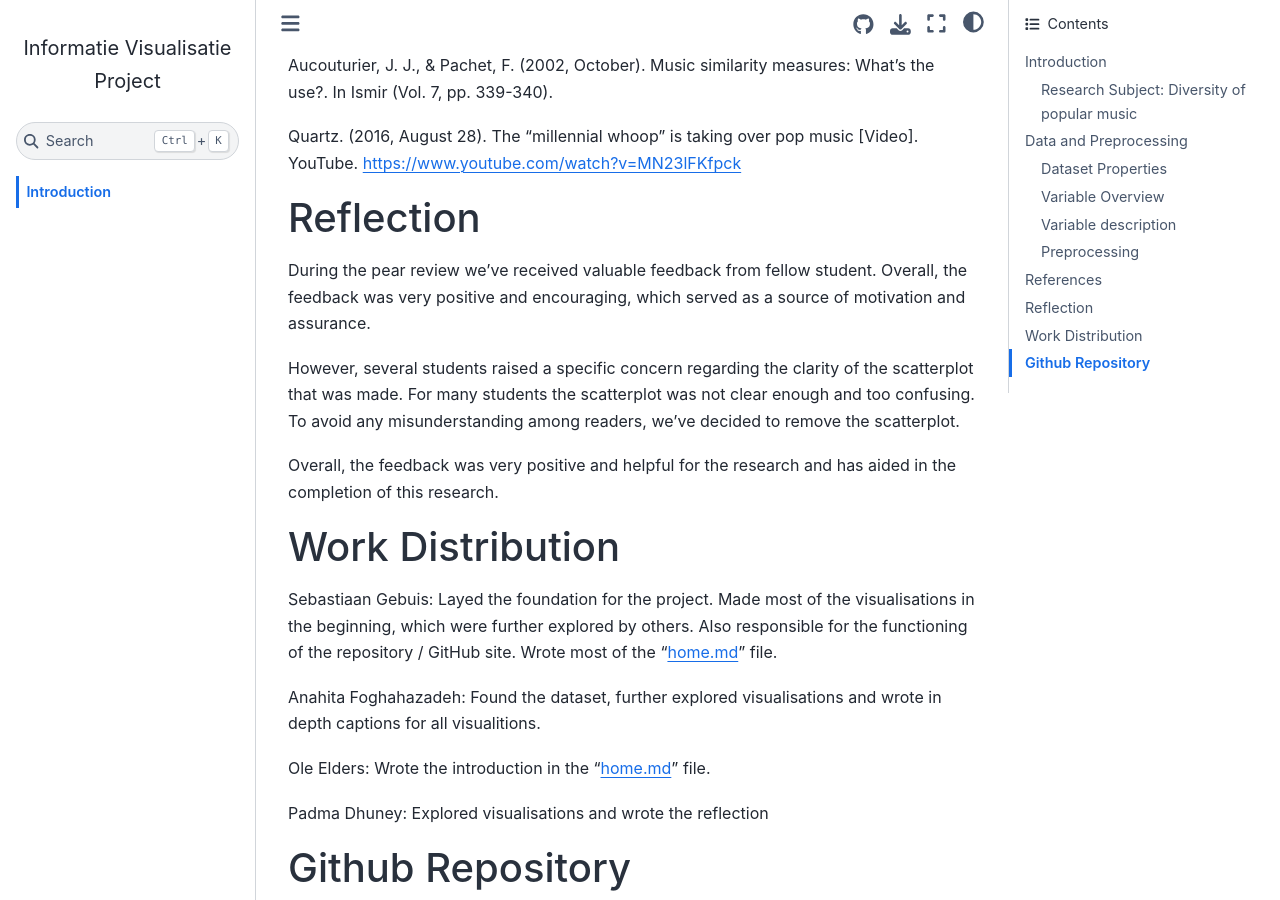
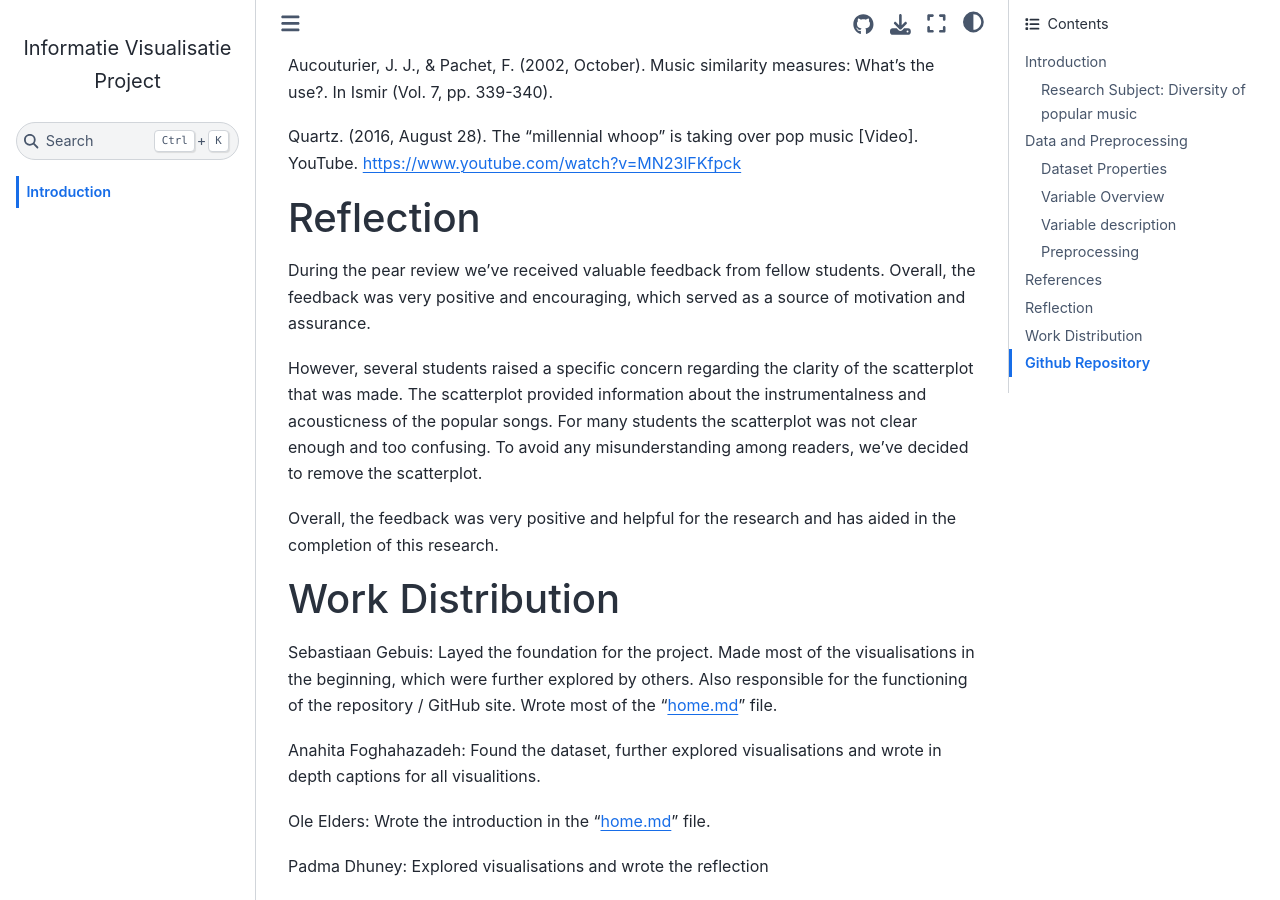
Before and after one commit to sebasgebuis/infovis, a Jupyter Book: the page built from docs/home.md, in a window 1280 px wide and 900 px high, scrolled down 4889 px. Built offline with Jupyter Book 1.0.4 settings and Sphinx 7.4.7 and the Sphinx Book theme 1.1.4, drawn with Linux system fonts in a browser that asks for light colours; pages that are not in the unit, such as notebooks, are missing from menus; comment, search, counter and statistics services are not loaded.

Commit message:
reflection changes

```diff
--- a/docs/home.md
+++ b/docs/home.md
@@ -111,10 +111,10 @@ Quartz. (2016, August 28). The “millennial whoop” is taking over pop music [
 
 # Reflection
 
-During the pear review we've received valuable feedback from fellow student. Overall, the feedback was very positive and encouraging, which served as a source of motivation and assurance.
+During the pear review we've received valuable feedback from fellow students. Overall, the feedback was very positive and encouraging, which served as a source of motivation and assurance.
 
 
-However, several students raised a specific concern regarding the clarity of the scatterplot that was made. For many students the scatterplot was not clear enough and too confusing. To avoid any misunderstanding among readers, we've decided to remove the scatterplot.
+However, several students raised a specific concern regarding the clarity of the scatterplot that was made. The scatterplot provided information about the instrumentalness and acousticness of the popular songs. For many students the scatterplot was not clear enough and too confusing. To avoid any misunderstanding among readers, we've decided to remove the scatterplot.
 
 
 Overall, the feedback was very positive and helpful for the research and has aided in the completion of this research.
```
Also changed, not shown: 2 other files.
